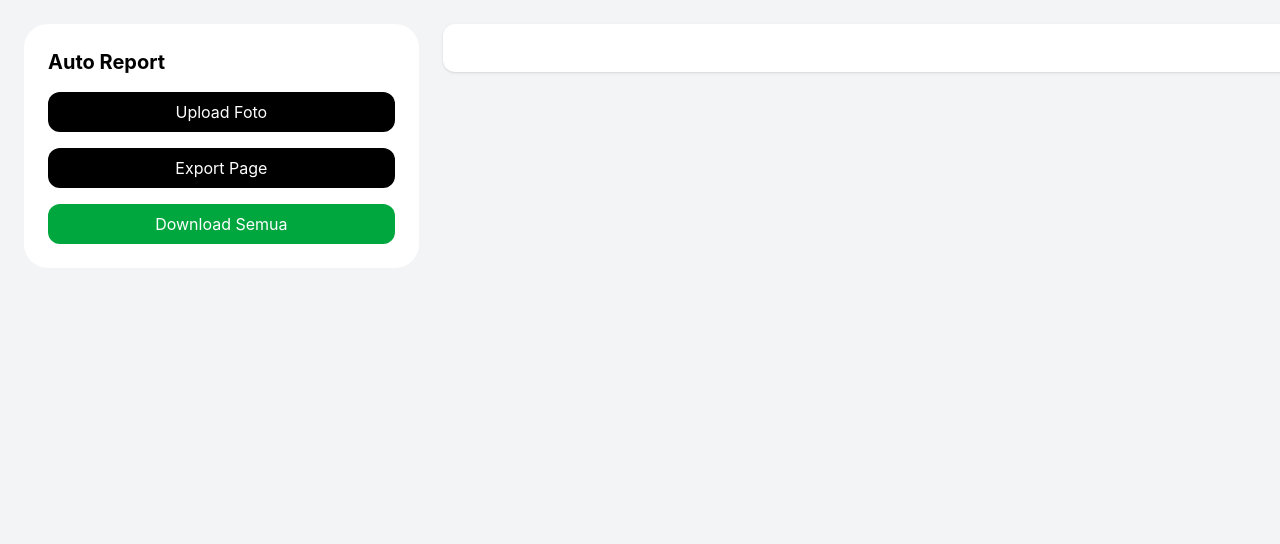
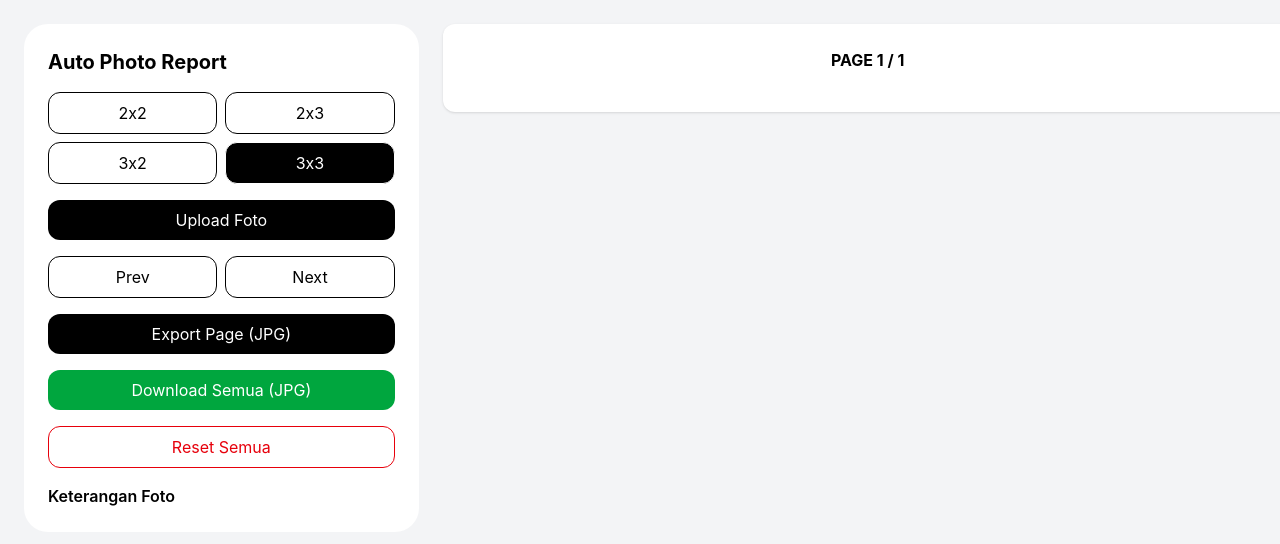
Before and after one commit to Rukmoko/photo-report, a React (Vite) app: page / in a window 1280 px wide. Shown: the top 544 px of the page. Built offline with nearby package versions, Linux system fonts and the light colour scheme.

Commit message:
update app

```diff
--- a/src/App.jsx
+++ b/src/App.jsx
@@ -1,19 +1,5 @@
 import { useRef, useState, useMemo } from 'react'
 import html2canvas from 'html2canvas'
-
-import {
-  DndContext,
-  closestCenter
-} from '@dnd-kit/core'
-
-import {
-  arrayMove,
-  SortableContext,
-  useSortable,
-  verticalListSortingStrategy
-} from '@dnd-kit/sortable'
-
-import { CSS } from '@dnd-kit/utilities'
 
 export default function App() {
 
@@ -25,6 +11,7 @@ export default function App() {
   const inputRef = useRef(null)
   const previewRef = useRef(null)
 
+  // PAGE SIZE
   const pageSize =
     layout === '2x2' ? 4 :
     layout === '2x3' ? 6 :
@@ -47,55 +34,60 @@ export default function App() {
 
   const currentPage = pages[pageIndex] || []
 
+  // UPLOAD
   const handleUpload = async (e) => {
 
     const files = Array.from(e.target.files || [])
 
     const read = (file) => new Promise((res) => {
       const r = new FileReader()
-      r.onload = () => res({ url: r.result, id: crypto.randomUUID() })
+      r.onload = () => res({ url: r.result })
       r.readAsDataURL(file)
     })
 
     const imgs = await Promise.all(files.map(read))
 
     setPhotos(prev => [...prev, ...imgs])
+    setPageIndex(0)
   }
 
-  const handleDragEnd = (event) => {
-
-    const { active, over } = event
-
-    if (!over || active.id === over.id) return
-
-    setPhotos((items) => {
-
-      const oldIndex = items.findIndex(i => i.id === active.id)
-      const newIndex = items.findIndex(i => i.id === over.id)
-
-      return arrayMove(items, oldIndex, newIndex)
-    })
+  // RESET
+  const resetAll = () => {
+    setPhotos([])
+    setCaptions({})
+    setPageIndex(0)
   }
 
+  // NEXT PREV
+  const nextPage = () => {
+    if (pageIndex < pages.length - 1) setPageIndex(p => p + 1)
+  }
+
+  const prevPage = () => {
+    if (pageIndex > 0) setPageIndex(p => p - 1)
+  }
+
+  // EXPORT 1 PAGE
   const exportCurrentPage = async () => {
 
-    const node = previewRef.current
-
-    const canvas = await html2canvas(node, {
+    const canvas = await html2canvas(previewRef.current, {
       scale: 2,
       useCORS: true,
       backgroundColor: "#fff"
     })
 
-    const a = document.createElement('a')
-    a.download = `page-${pageIndex + 1}.jpg`
-    a.href = canvas.toDataURL('image/jpeg', 1.0)
-    a.click()
+    const link = document.createElement('a')
+    link.download = `page-${pageIndex + 1}.jpg`
+    link.href = canvas.toDataURL('image/jpeg', 1.0)
+    link.click()
   }
 
+  // DOWNLOAD ALL (MERGE JPG)
   const downloadAll = async () => {
 
     const pagesEl = document.querySelectorAll('.page')
+
+    if (!pagesEl.length) return
 
     const canvases = []
 
@@ -141,11 +133,30 @@ export default function App() {
 
       <div className="max-w-7xl mx-auto grid grid-cols-1 lg:grid-cols-3 gap-6">
 
-        {/* CONTROL */}
+        {/* CONTROL PANEL */}
         <div className="bg-white p-6 rounded-3xl space-y-4">
 
-          <h1 className="font-bold text-xl">Auto Report</h1>
+          <h1 className="font-bold text-xl">Auto Photo Report</h1>
 
+          {/* LAYOUT */}
+          <div className="grid grid-cols-2 gap-2">
+
+            {['2x2','2x3','3x2','3x3'].map(l => (
+              <button
+                key={l}
+                onClick={() => {
+                  setLayout(l)
+                  setPageIndex(0)
+                }}
+                className={`py-2 border rounded-xl ${layout === l ? 'bg-black text-white' : ''}`}
+              >
+                {l}
+              </button>
+            ))}
+
+          </div>
+
+          {/* UPLOAD */}
           <input
             ref={inputRef}
             type="file"
@@ -162,51 +173,116 @@ export default function App() {
             Upload Foto
           </button>
 
+          {/* NAV */}
+          <div className="flex gap-2">
+
+            <button
+              onClick={prevPage}
+              className="w-full py-2 border rounded-xl"
+            >
+              Prev
+            </button>
+
+            <button
+              onClick={nextPage}
+              className="w-full py-2 border rounded-xl"
+            >
+              Next
+            </button>
+
+          </div>
+
+          {/* EXPORT */}
           <button
             onClick={exportCurrentPage}
             className="w-full py-2 bg-black text-white rounded-xl"
           >
-            Export Page
+            Export Page (JPG)
           </button>
 
           <button
             onClick={downloadAll}
             className="w-full py-2 bg-green-600 text-white rounded-xl"
           >
-            Download Semua
+            Download Semua (JPG)
           </button>
+
+          {/* RESET */}
+          <button
+            onClick={resetAll}
+            className="w-full py-2 border rounded-xl text-red-600"
+          >
+            Reset Semua
+          </button>
+
+          {/* CAPTION */}
+          <div className="space-y-2 max-h-64 overflow-auto">
+
+            <h2 className="font-semibold">Keterangan Foto</h2>
+
+            {Array.from({ length: photos.length }).map((_, i) => (
+              <input
+                key={i}
+                value={captions[i] || ''}
+                onChange={(e) =>
+                  setCaptions(prev => ({
+                    ...prev,
+                    [i]: e.target.value
+                  }))
+                }
+                className="w-full border rounded-xl px-3 py-2 text-sm"
+                placeholder={`Foto ${i + 1}`}
+              />
+            ))}
+
+          </div>
 
         </div>
 
         {/* PREVIEW */}
         <div className="lg:col-span-2">
 
-          <DndContext
-            collisionDetection={closestCenter}
-            onDragEnd={handleDragEnd}
+          <div
+            ref={previewRef}
+            className="page bg-white p-6 rounded-xl shadow mx-auto"
+            style={{ width: 850 }}
           >
 
-            <div
-              ref={previewRef}
-              className="page bg-white p-6 rounded-xl shadow mx-auto"
-              style={{ width: 850 }}
-            >
+            <h2 className="text-center font-bold mb-4">
+              PAGE {pageIndex + 1} / {pages.length || 1}
+            </h2>
 
-              <div className={`grid ${cols} gap-3`}>
+            <div className={`grid ${cols} gap-3`}>
 
-                <SortableContext items={photos.map(p => p.id)}>
+              {currentPage.map((img, i) => {
 
-                  {photos.map((img, i) => (
-                    <SortableItem key={img.id} id={img.id} img={img} />
-                  ))}
+                const globalIndex = pageIndex * pageSize + i
 
-                </SortableContext>
+                return (
 
-              </div>
+                  <div key={globalIndex}>
+
+                    <div className="aspect-[3/4] bg-gray-200 rounded overflow-hidden">
+
+                      <img
+                        src={img.url}
+                        className="w-full h-full object-cover"
+                      />
+
+                    </div>
+
+                    <p className="text-center text-xs mt-1">
+                      {captions[globalIndex] || `Foto ${globalIndex + 1}`}
+                    </p>
+
+                  </div>
+
+                )
+              })}
 
             </div>
 
-          </DndContext>
+          </div>
 
         </div>
 
@@ -214,32 +290,3 @@ export default function App() {
     </div>
   )
 }
-
-// 🔥 DRAG ITEM
-function SortableItem({ id, img }) {
-
-  const {
-    attributes,
-    listeners,
-    setNodeRef,
-    transform,
-    transition
-  } = useSortable({ id })
-
-  const style = {
-    transform: CSS.Transform.toString(transform),
-    transition
-  }
-
-  return (
-    <div
-      ref={setNodeRef}
-      style={style}
-      {...attributes}
-      {...listeners}
-      className="aspect-[3/4] bg-gray-200 rounded overflow-hidden cursor-grab"
-    >
-      <img src={img.url} className="w-full h-full object-cover" />
-    </div>
-  )
-}
```
